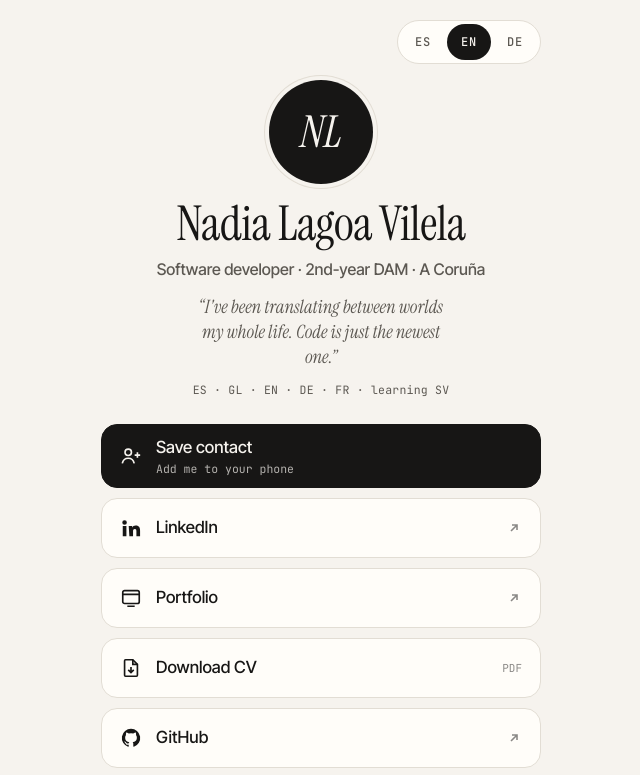
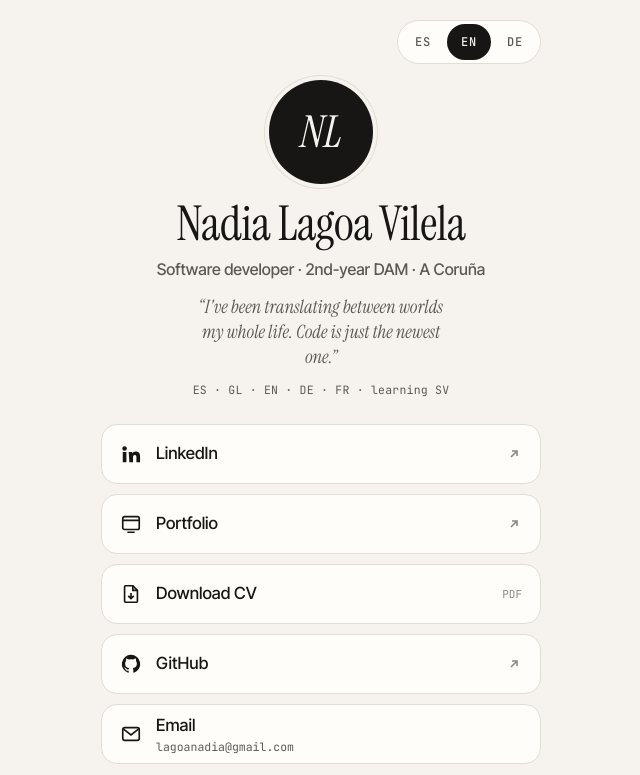
Before and after one commit to lagoanadia/PresentaMe, a plain HTML site: page index.html in a window 1280 px wide. Shown: the top 775 px of the page, without its empty margins (319-959 px from the left). Drawn offline with Linux system fonts and the light colour scheme.

Commit message:
Quitar botón de guardar contacto
Co-Authored-By: Claude Opus 5.5 <noreply@anthropic.com>
Claude-Session: https://claude.ai/code/session_012gZcx71BmCNMhoCCkeSb98

```diff
--- a/index.html
+++ b/index.html
@@ -98,9 +98,6 @@ footer{margin-top:36px;text-align:center}
   </header>
 
   <ul class="links" id="links">
-    <li><a class="btn primary" href="nadia-lagoa.vcf" download="Nadia-Lagoa-Vilela.vcf">
-      <svg viewBox="0 0 24 24" fill="none" stroke="currentColor" stroke-width="1.8" aria-hidden="true"><circle cx="9" cy="8" r="3.5"/><path d="M2.5 20c.8-3.6 3.4-5.5 6.5-5.5s5.7 1.9 6.5 5.5M19 8v6M16 11h6"/></svg>
-      <span><span data-i18n="save">Guardar contacto</span><small data-i18n="saveHint">Añádeme a tu agenda</small></span></a></li>
     <li><a class="btn" href="https://www.linkedin.com/in/nadia-lagoa-vilela-a36a7b380/" rel="noopener" target="_blank">
       <svg viewBox="0 0 24 24" fill="currentColor" aria-hidden="true"><path d="M4.98 3.5a2.5 2.5 0 1 1 0 5 2.5 2.5 0 0 1 0-5zM3 9.75h4V21H3zM9.5 9.75h3.8v1.6h.06c.53-1 1.83-2.05 3.77-2.05 4.03 0 4.77 2.6 4.77 6V21h-4v-5.1c0-1.22-.02-2.8-1.7-2.8-1.71 0-1.97 1.33-1.97 2.7V21h-4z"/></svg>
       LinkedIn<svg class="arrow" viewBox="0 0 16 16" fill="none" stroke="currentColor" stroke-width="1.6" aria-hidden="true"><path d="M5 11l6-6M6 5h5v5"/></svg></a></li>
```
Also changed, not shown: prototipos/v2-1.png, prototipos/v2-2.png, prototipos/v2-3.png, vercel.json (deleted), 1 other file.
